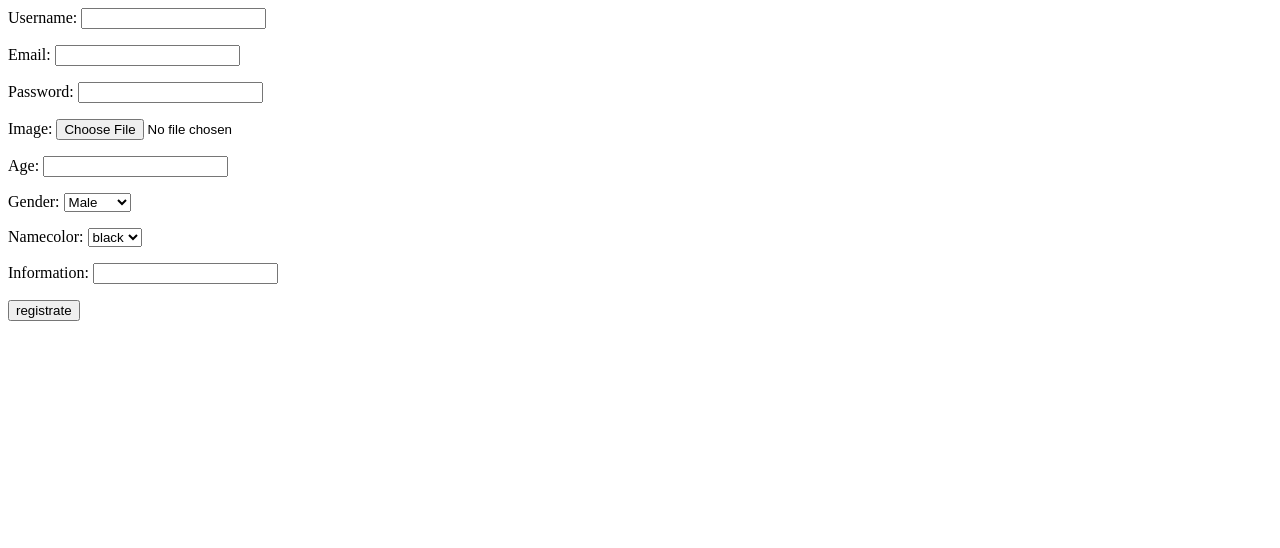
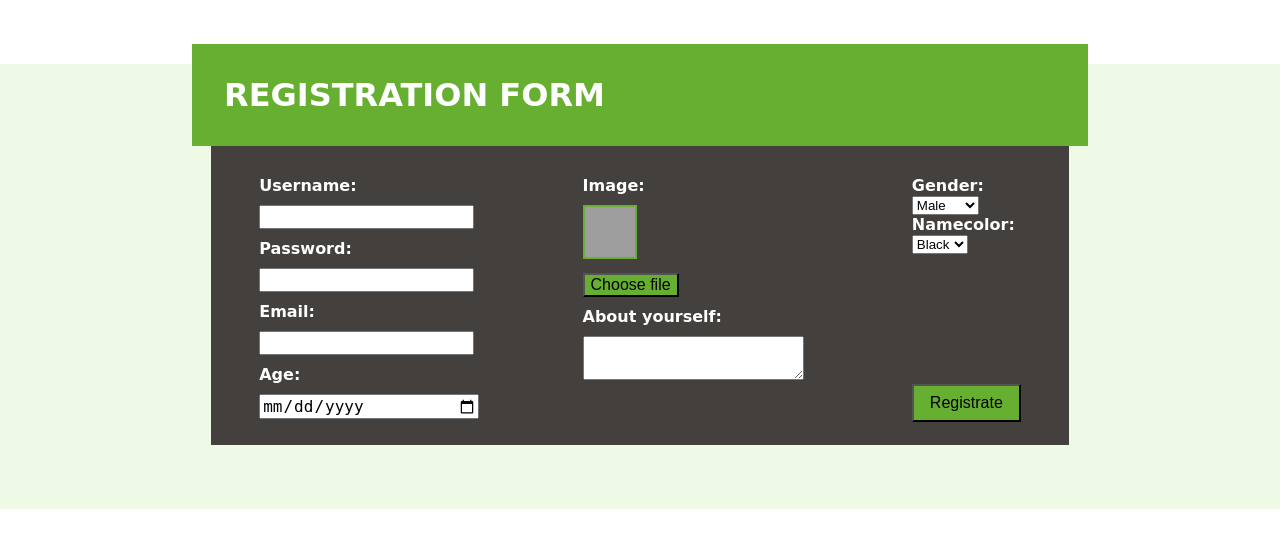
Before and after one commit to PabloTheSalad/lowchat, a Django app: page /registrate/ in a window 1280 px wide. Shown: the top 548 px of the page. Run offline with Django 3.2, Linux system fonts and the light colour scheme; some libraries are stand-ins or nearby versions; grey boxes are pictures that could not be loaded.

Commit message:
reg form and something else

```diff
--- a/chat/templates/chat/registrate.html
+++ b/chat/templates/chat/registrate.html
@@ -1,8 +1,59 @@
-{% if error %}
-    <p style="color:red">{{ error }}</p>
-{% endif %}
-<form action="{% url 'chat:registrate' %}" method="post">
-    {% csrf_token %}
-    {{ form.as_p }}
-    <input type="submit" value="registrate">
-</form>
+{% load static %}
+<!doctype html>
+<html lang="en">
+<head>
+	<meta charset="UTF-8">
+	<meta name="viewport"
+	content="width=device-width, user-scalable=yes, initial-scale=1.0, maximum-scale=1.0, minimum-scale=1.0">
+	<meta http-equiv="X-UA-Compatible" content="ie=edge">
+	<title>Lowchat</title>
+	<link rel="stylesheet" href="{% static 'chat/css/registrate.css' %}">
+	<link rel="stylesheet" type="text/css" href="slick/slick.css"/>
+	<link rel="stylesheet" type="text/css" href="slick/slick-theme.css"/>
+	<script type="text/javascript" src="https://code.jquery.com/jquery-3.2.1.min.js"></script>
+	<link href="https://fonts.googleapis.com/css?family=Roboto" rel="stylesheet">
+</head>
+<body id="doc">
+	<div class="container-wrapper">
+		<div class="container">
+			<div class="title-i">
+			<h1 class="title">Registration form</h1>
+			</div>
+			<form class="container__i" action="/registrate/" method="post">
+                {% csrf_token %}
+				<div class="column1">
+					<p for="id_username" class="username phrase">Username:</p>
+					<input type="text" name="username" maxlength="64" minlength="4" required id="id_username" class="username__input input">
+					<p for="id_password" class="password phrase">Password:</p>
+					<input type="password" name="password" maxlength="128" minlength="8" required="" id="id_password" class="password__input input">
+					<p for="id_email" class="email phrase">Email:</p>
+					<input type="email" name="email" required id="id_email" class="email__input input">
+					<p for="id_age" class="age phrase">Age:</p>
+					<input type="date" name="age" required id="id_age" class="age__input input" >
+				</div>
+				<div class="column2">
+					<p for="id_image" class="image phrase">Image:</p>
+					<img class="avatar" src="img/qwe.jpg" alt="img"><br>
+					<button type="file" name="image" required id="id_image" class="image__input input">Choose file</button>
+					<p for="id_information" class="information phrase">About yourself:</p>
+					<textarea type="text" name="information" maxlength="1024" required="" id="id_information" class="information__input input"></textarea>
+				</div>
+				<div class="column3">
+					<p for="id_gender" class="gender phrase">Gender:</p>
+					<select name="gender" id="id_gender" class="gender__select" >
+						<option value="M" class="gender__option1">Male</option>
+						<option value="F" class="gender__option2">Female</option>
+					</select>
+					<p for="id_namecolor" class="namecolor phrase">Namecolor:</p>
+					<select name="gender" id="id_gender" class="namecolor__select" >
+						<option value="black" class="namecolor__option1">Black</option>
+						<option value="violet" class="namecolor__option2">Violet</option>
+					</select> <br>
+					<button type="submit" value="registrate" class="registrate">Registrate</button>
+				</div>
+			</form>
+		</div>
+	</div>
+	<script  type="module" src="js/scripts.js"></script>
+</body>
+</html>
--- a/chat/views.py
+++ b/chat/views.py
@@ -45,7 +45,10 @@ def lout(request):
 @login_required(login_url='/login')
 def chat(request):
     user = request.user
-    messages = Message.objects.all()[:100]
+    fm = Message.objects.last().id - 100
+    if fm < 0:
+        fm = 0
+    messages = Message.objects.all()[fm:]
     request.user.features.last_enter = timezone.now()
     request.user.features.save()
     users_online = User.objects.filter(features__last_enter__gt=timezone.now()-timezone.timedelta(seconds=300))
--- a/lowchat/settings.py
+++ b/lowchat/settings.py
@@ -106,7 +106,7 @@ AUTH_PASSWORD_VALIDATORS = [
 
 LANGUAGE_CODE = 'en-us'
 
-TIME_ZONE = 'UTC'
+TIME_ZONE = 'Europe/Moscow'
 
 USE_I18N = True
 
```
Also changed, not shown: chat/models.py (+14 -2 lines).
